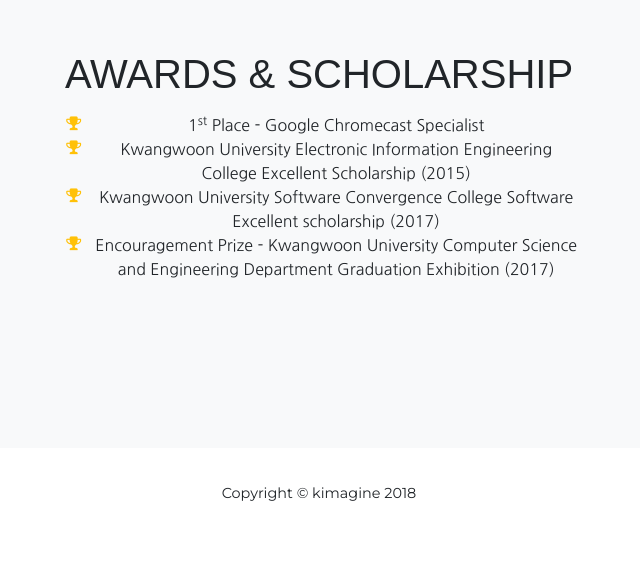
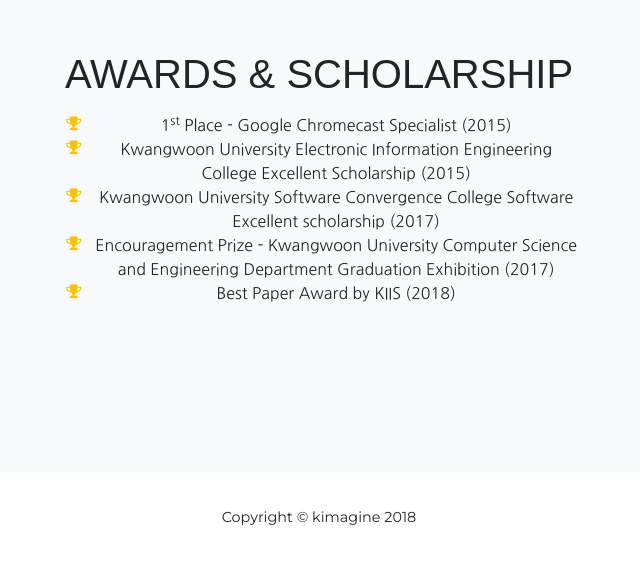
Before and after one commit to kimagine94/kimagine-portfolio-en, a website: page index.html in a window 1280 px wide. Shown: the part 7996-8558 px from the top of the page, without its empty margins (321-961 px from the left). Before the commit the page ends 8534 px from the top, so only its background shows below. Drawn offline with Linux system fonts and the light colour scheme; a web font is replaced by a local one.

Commit message:
Update index.html

```diff
--- a/index.html
+++ b/index.html
@@ -413,7 +413,7 @@
 					  <li>
 						  <i class="fa-li fa fa-trophy text-warning"></i>
 						  1<sup>st</sup>
-						  Place - Google Chromecast Specialist</li>
+						  Place - Google Chromecast Specialist (2015)</li>
                       <li>
 						  <i class="fa-li fa fa-trophy text-warning"></i>
 						  Kwangwoon University Electronic Information Engineering College Excellent Scholarship (2015)</li>
@@ -423,6 +423,9 @@
 					  <li>
 						  <i class="fa-li fa fa-trophy text-warning"></i>
 						  Encouragement Prize - Kwangwoon University Computer Science and Engineering Department Graduation Exhibition (2017)</li>
+                      <li>
+                          <i class="fa-li fa fa-trophy text-warning"></i>
+                          Best Paper Award by KIIS (2018)<li>
 				  </ul>
 				  </div>
 				  <p></p>
```
